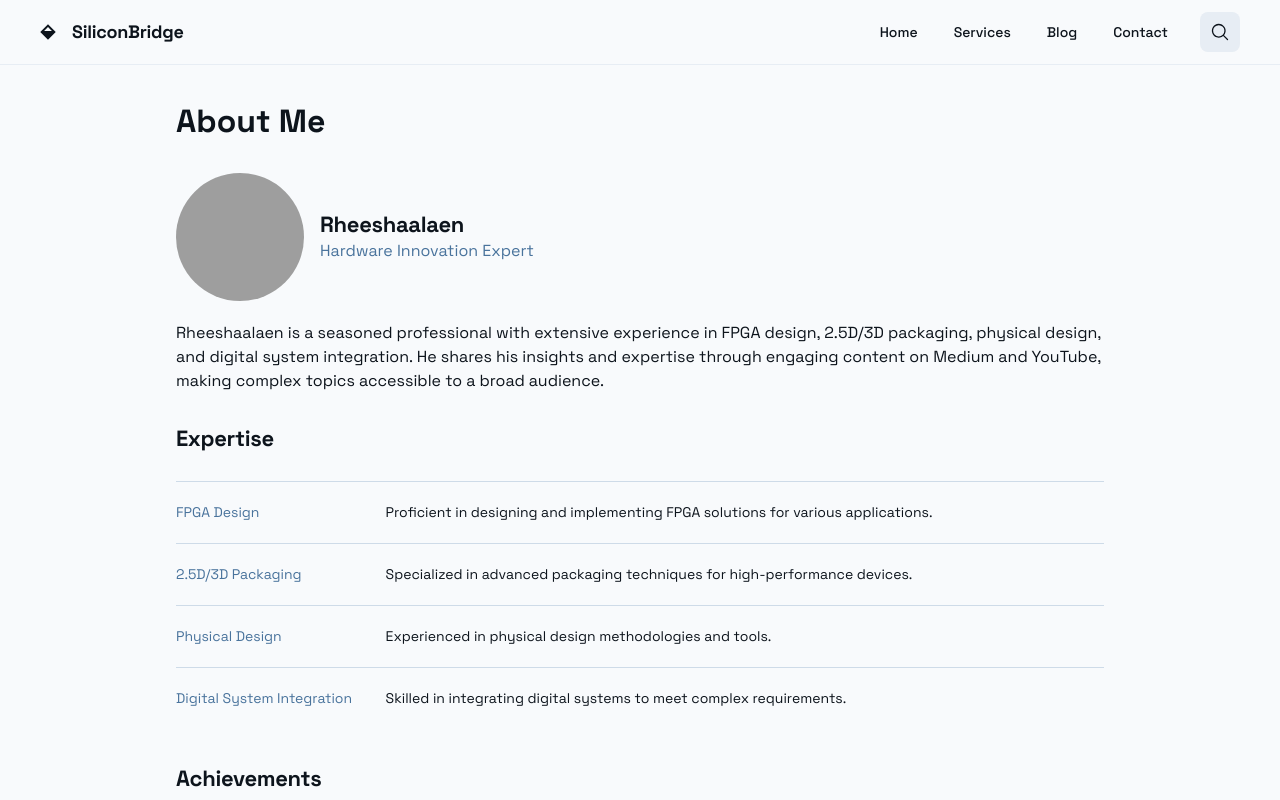
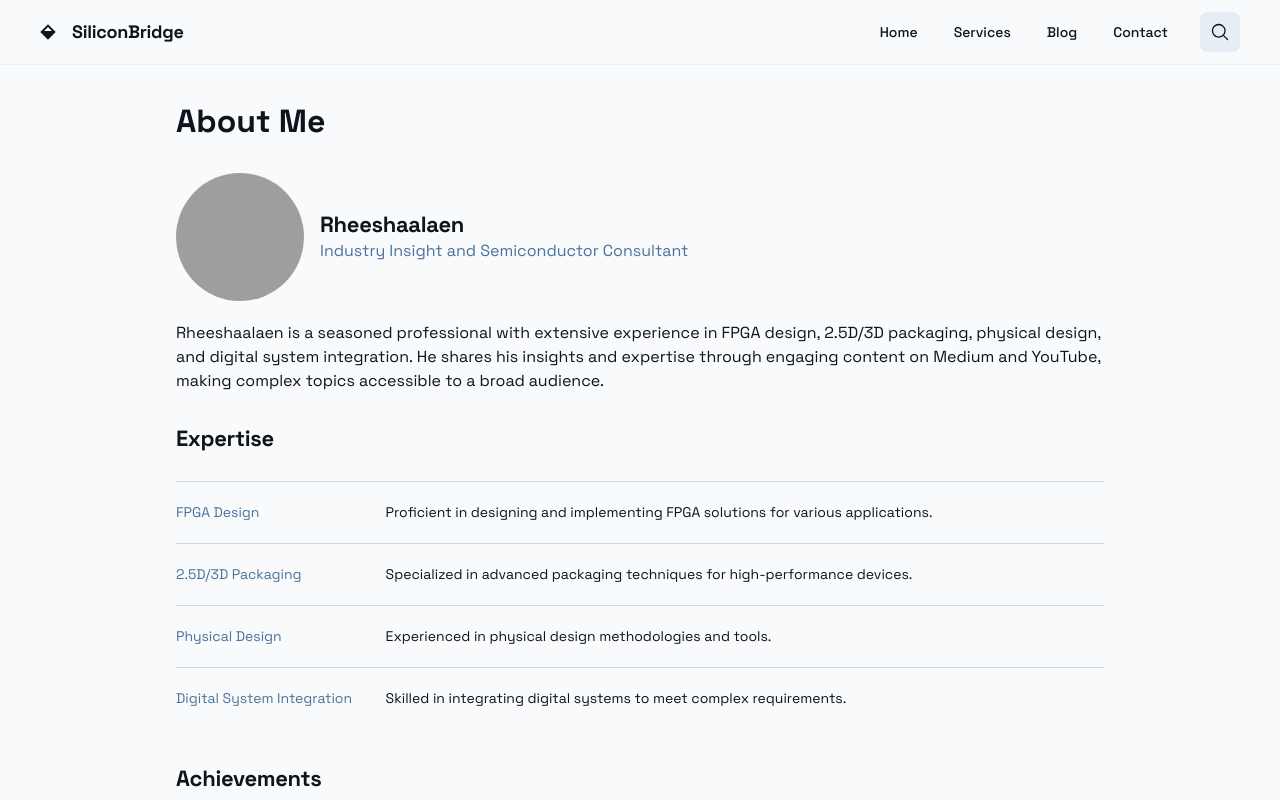
Before and after one commit to TrailBlaZerEmpire/SiliconBridge, a plain HTML site: page about.html in a window 1280 px wide. Drawn offline with nearby package versions, Linux system fonts and the light colour scheme; grey boxes are pictures that could not be loaded.

Commit message:
Update about.html

```diff
--- a/about.html
+++ b/about.html
@@ -65,7 +65,7 @@
                   ></div>
                   <div class="flex flex-col justify-center">
                     <p class="text-[#0d141c] text-[22px] font-bold leading-tight tracking-[-0.015em]">Rheeshaalaen</p>
-                    <p class="text-[#49739c] text-base font-normal leading-normal">Hardware Innovation Expert</p>
+                    <p class="text-[#49739c] text-base font-normal leading-normal"> Industry Insight and Semiconductor Consultant </p>
                   </div>
                 </div>
               </div>
```
